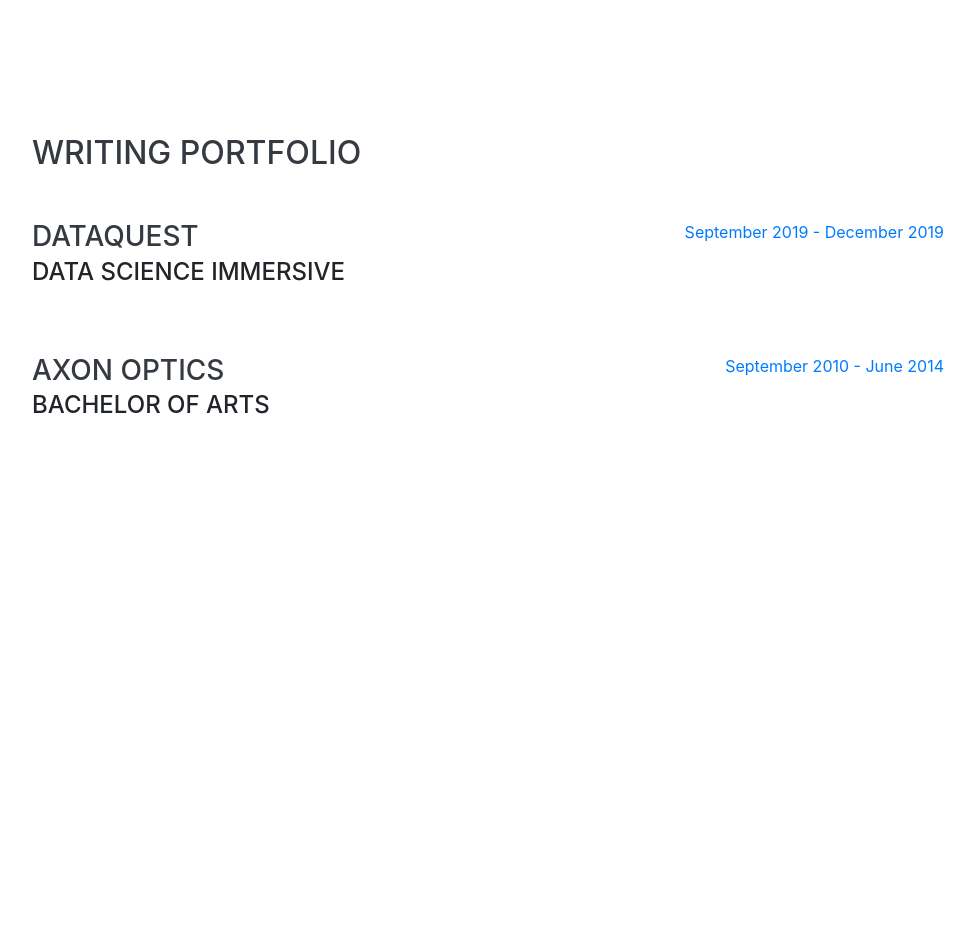
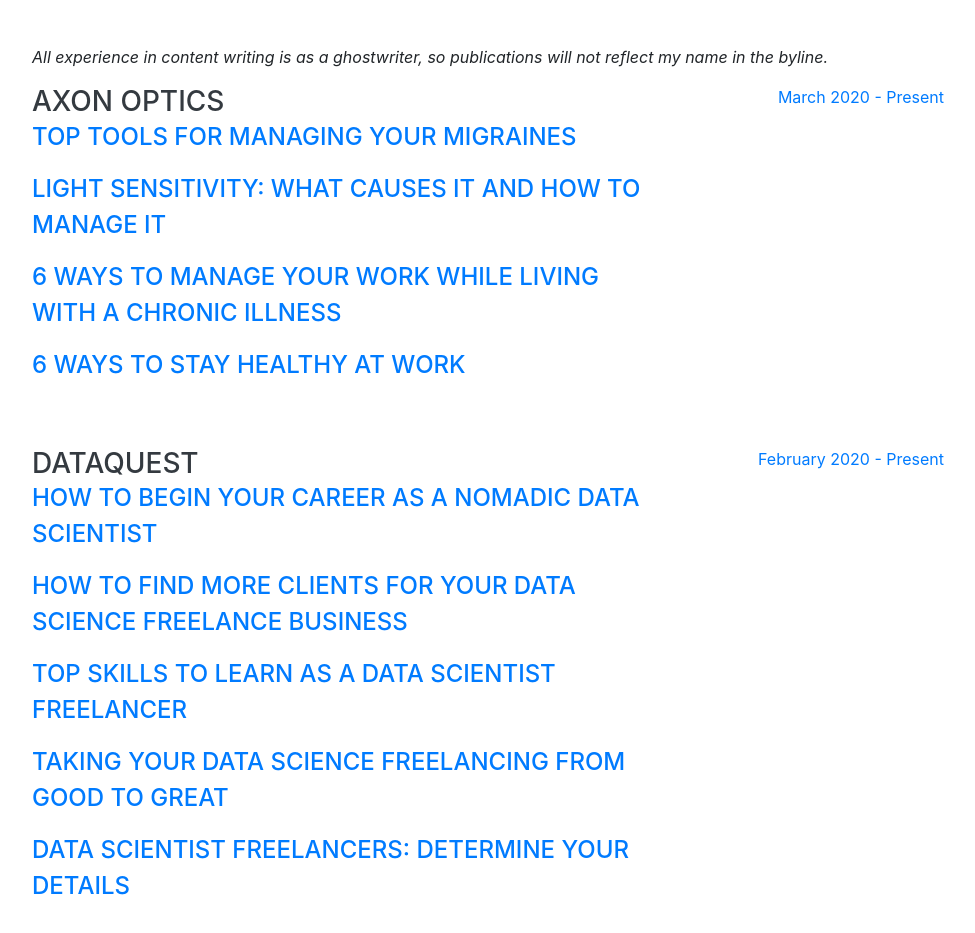
Before and after one commit to k10jo01/jessieowens.github.io, a website with bundled scripts: page index.html in a window 1280 px wide. Shown: the part 5652-6585 px from the top of the page, without its empty margins (288-1263 px from the left). Before the commit the page ends 6363 px from the top, so only its background shows below. Built offline with nearby package versions, Linux system fonts and the light colour scheme; a web font is replaced by a local one.

Commit message:
updated writing portfolio section

```diff
--- a/index.html
+++ b/index.html
@@ -309,26 +309,32 @@
     <section class="resume-section p-3 p-lg-5 d-flex align-items-center" id="writing">
       <div class="w-100">
         <h2 class="mb-5">Writing Portfolio</h2>
+        <p><i>All experience in content writing is as a ghostwriter, so publications will not reflect my name in the byline.</i></p>
 
         <div class="resume-item d-flex flex-column flex-md-row justify-content-between mb-5">
           <div class="resume-content">
-            <h3 class="mb-0">Dataquest</h3>
-            <div class="subheading mb-3">Data Science Immersive</div>
-            <!-- <div>Computer Science - Web Development Track</div> -->
-            <!-- <p>GPA: 3.23</p> -->
+            <h3 class="mb-0">Axon Optics</h3>
+            <div class="subheading mb-3"><a href="https://docs.google.com/document/d/1xSS5SQ_s7myEvKq8Zq0xeXrDZbgtxFGedzy9_T7Og2Y/edit?usp=sharing">Top Tools For Managing Your Migraines</a></div>
+            <div class="subheading mb-3"><a href="https://docs.google.com/document/d/1P2aj-grzbdIjeTDAhX_wTcR3L_BoOlUsGqPYEp1dryk/edit?usp=sharing">Light Sensitivity: What Causes It And How To Manage It</a></div>
+            <div class="subheading mb-3"><a href="https://docs.google.com/document/d/1aiMDAdG3vZO5yKFLIIehIO_h4Yr_8uR6YFXIetGg-A8/edit?usp=sharing">6 Ways To Manage Your Work While Living With A Chronic Illness</a></div>
+            <div class="subheading mb-3"><a href="https://docs.google.com/document/d/1CNm4025X88VhZkKTgxBEHnmHvaO-AA2wto_yn8neEfE/edit?usp=sharing">6 Ways To Stay Healthy At Work</a></div>
           </div>
           <div class="resume-date text-md-right">
-            <span class="text-primary">September 2019 - December 2019</span>
+            <span class="text-primary">March 2020 - Present</span>
           </div>
         </div>
 
         <div class="resume-item d-flex flex-column flex-md-row justify-content-between mb-5">
           <div class="resume-content">
-            <h3 class="mb-0">Axon Optics</h3>
-            <div class="subheading mb-3">Bachelor of Arts</div>
+            <h3 class="mb-0">Dataquest</h3>
+            <div class="subheading mb-3"><a href="https://nomadworks.com/how-to-begin-your-career-as-a-nomadic-data-scientist/">How To Begin Your Career As A Nomadic Data Scientist</a></div>
+            <div class="subheading mb-3"><a href="https://docs.google.com/document/d/1cjz9GgWmBYtsGW6Bexb4YrnWNkKAXBY4fvQS3soxU9k/edit?usp=sharing">How To Find More Clients For Your Data Science Freelance Business</a></div>
+            <div class="subheading mb-3"><a href="https://docs.google.com/document/d/12KRhNyFQIpm-WmefFzQZSDrCGuKXw9Nz99XpURDuOm0/edit?usp=sharing">Top Skills To Learn As A Data Scientist Freelancer</a></div>
+            <div class="subheading mb-3"><a href="https://docs.google.com/document/d/1pKwshiovZ02FMhdJQwlzS2sYsGcpV7hbJOdhy6Ko288/edit?usp=sharing">Taking Your Data Science Freelancing From Good to Great</a></div>
+            <div class="subheading mb-3"><a href="https://docs.google.com/document/d/11sdmcohni-NsZYx6cUtBTIG4Ip43LdMEDDIF31BesLw/edit?usp=sharing">Data Scientist Freelancers: Determine Your Details</a></div>
           </div>
           <div class="resume-date text-md-right">
-            <span class="text-primary">September 2010 - June 2014</span>
+            <span class="text-primary">February 2020 - Present</span>
           </div>
         </div>
 
```
